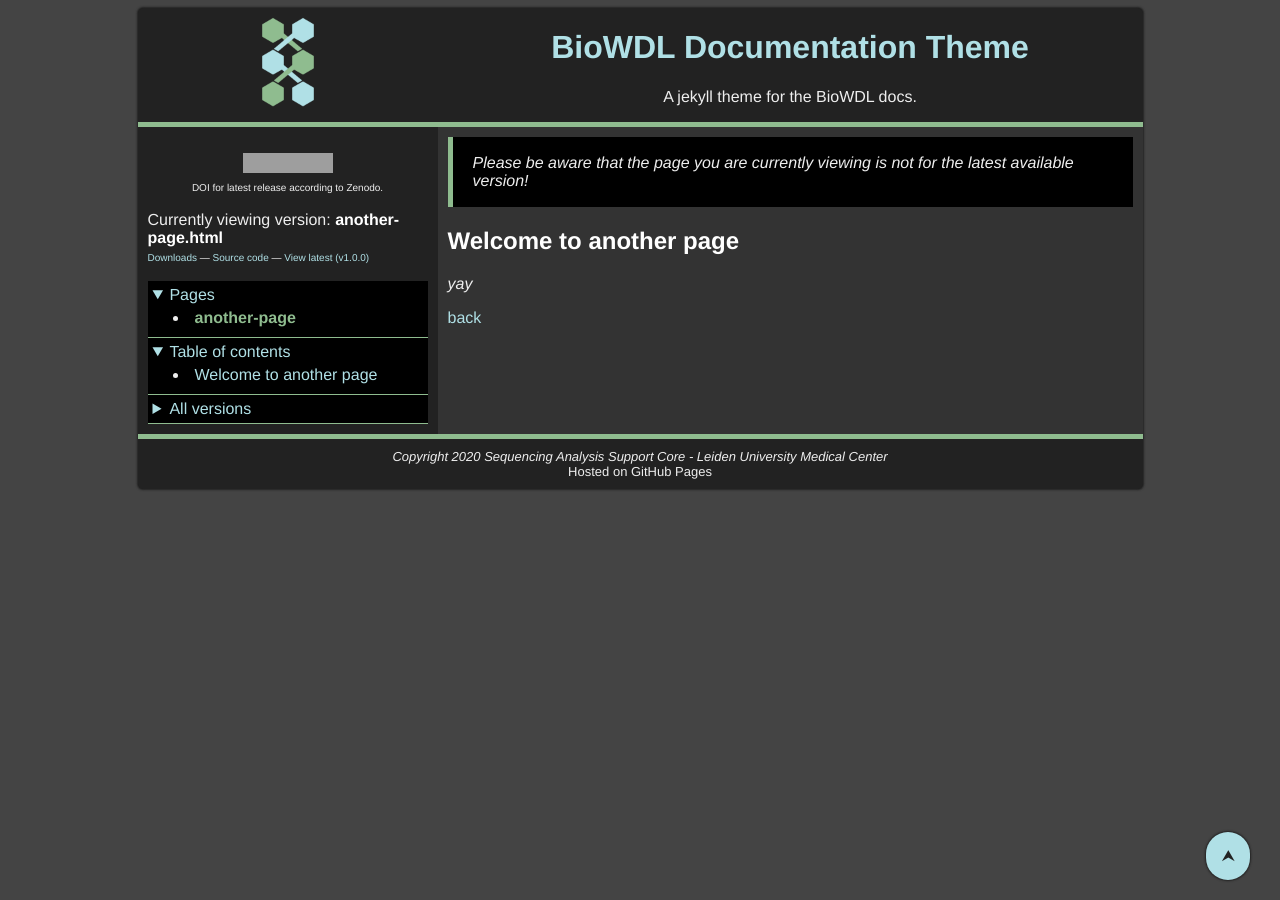
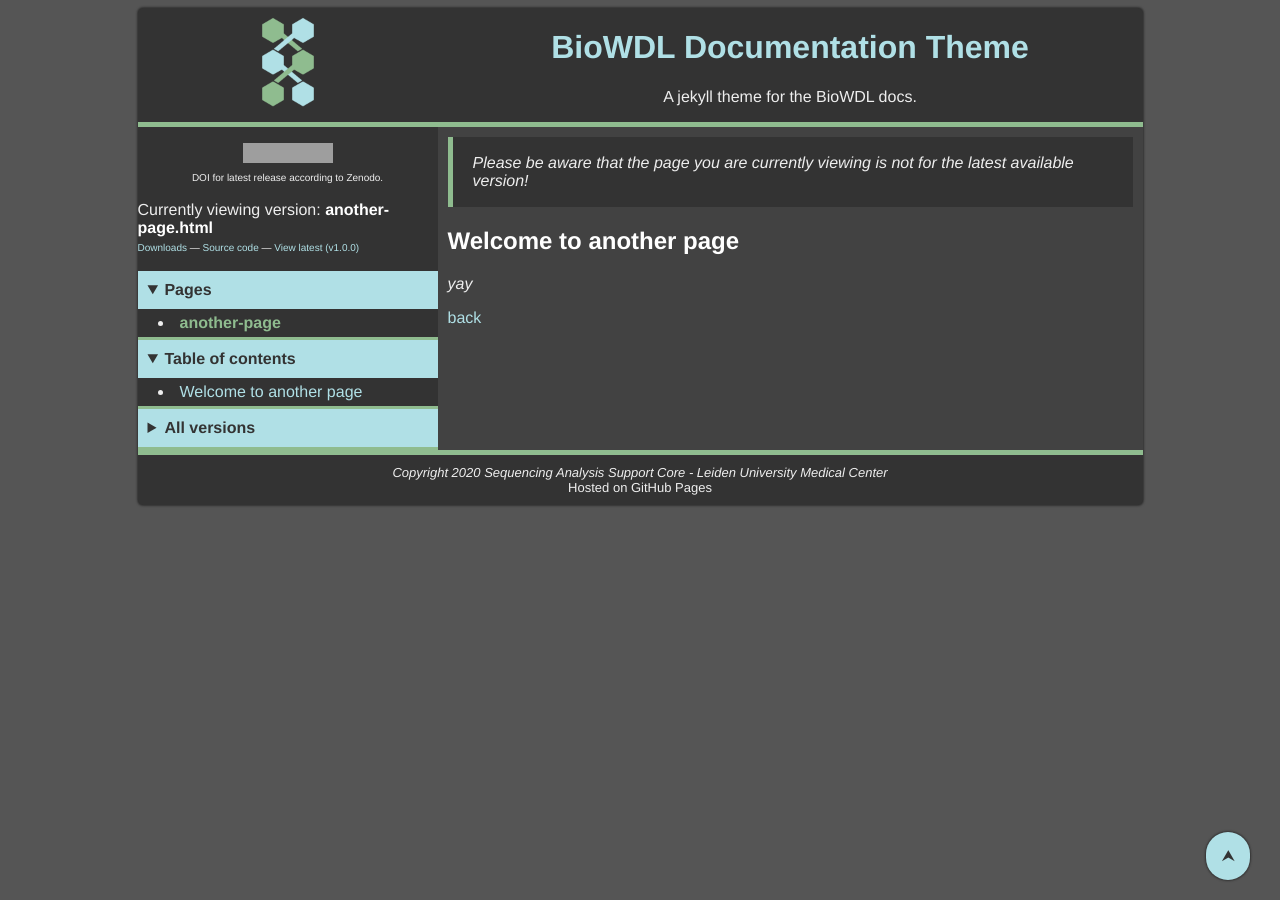
Before and after one commit to biowdl/biowdl-docs-theme, a Jekyll site: the page built from another-page.md, in a window 1280 px wide. Built offline with Jekyll 4.4.1, drawn with Linux system fonts in a browser that asks for light colours; grey boxes are pictures that could not be loaded.

Commit message:
adjust colors

```diff
--- a/assets/css/style.scss
+++ b/assets/css/style.scss
@@ -3,37 +3,53 @@
 
 @import "rouge-github";
 
+.highlight * {
+  color: black;
+}
+
+:root {
+  --page-background-color: #555;
+  --menu-background-color: #333;
+  --content-background-color: #424242;
+  --header-color: white;
+  --text-color: #eee;
+  --clickable-color: PowderBlue;
+  --clickable-hover-color: LightSteelBlue;
+  --accent-color: DarkSeaGreen;
+  --shadow-color: #333;
+}
+
 body {
-  background-color: #444;
-  color: #eee;
+  background-color: var(--page-background-color);
+  color: var(--text-color);
   font-family: Helvetica, Arial, sans-serif;
 }
 
 h1, h2, h3, h4, h5, h6 {
-  color: white;
+  color: var(--header-color);
 }
 
 details {
   margin: 5px;
   margin-bottom: 10px;
   padding: 5px;
-  border-bottom: 1px solid DarkSeaGreen;
-  background-color: black;
+  border-bottom: 3px solid var(--accent-color);
+  background-color: var(--menu-background-color);
 }
 
 a, summary {
-  color: PowderBlue;
+  color: var(--clickable-color);
   cursor: pointer;
   text-decoration: none;
 }
 
 a:hover, summary:hover {
-  color: LightSteelBlue ;
+  color: var(--clickable-hover-color);
   font-weight: bold;
 }
 
 .current {
-  color: DarkSeaGreen;
+  color: var(--accent-color);
   font-weight: bold;
 }
 
@@ -50,18 +66,18 @@ table {
 }
 
 th, td {
-	border-bottom: 1px solid #e5e5e5;
+	border-bottom: 1px solid var(--text-color);
 	padding: 5px 10px;
 }
 
 th {
   text-align: left;
-  color: DarkSeaGreen;
-  border-color: DarkSeaGreen;
+  color: var(--accent-color);
+  border-color: var(--accent-color);
 }
 
 dt {
-  color: DarkSeaGreen;
+  color: var(--accent-color);
   margin-top: 1em;
 }
 
@@ -71,11 +87,11 @@ dt a, dt a:hover {
 }
 
 b, strong {
-  color: white;
+  color: var(--header-color);
 }
 
 hr {
-  background-color: DarkSeaGreen;
+  background-color: var(--accent-color);
   border: 0;
   height: 2px;
   margin: 0 0 20px;
@@ -86,12 +102,11 @@ small {
 }
 
 code, pre {
-  color: #333;
-  background-color: #eee;
+  color: var(--content-background-color);
+  background-color: var(--text-color);
 }
 
 code {
-  background-color: #eee;
   border-radius: 100px;
   padding-right: 5px;
   padding-left: 5px;
@@ -110,8 +125,8 @@ pre code {
 }
 
 blockquote {
-  background-color: black;
-  border-left: 5px solid DarkSeaGreen;
+  background-color: var(--menu-background-color);
+  border-left: 5px solid var(--accent-color);
   padding: 1px 0 1px 20px;
   font-style: italic;
   margin: 0;
@@ -134,12 +149,12 @@ li {
 	grid-template-columns: 300px 705px;
 	grid-template-rows: minmax(100px, auto) 1fr auto;
 	grid-gap: 0px;
-	background-color: #222;
+	background-color: var(--menu-background-color);
 	width: 1005px;
 	margin-left: auto;
 	margin-right: auto;
 	border-radius: 5px;
-	box-shadow: 0px 0px 2px 1px #222;
+	box-shadow: 0px 0px 2px 1px var(--shadow-color);
 }
 
 .header {
@@ -159,8 +174,8 @@ li {
 .main {
 	grid-area: main;
 	padding: 10px;
-	background-color: #333;
-	border-top: solid 5px DarkSeaGreen;
+	background-color: var(--content-background-color);
+	border-top: solid 5px var(--accent-color);
 }
 
 .main img {
@@ -169,9 +184,7 @@ li {
 
 .nav {
 	grid-area: nav;
-	padding: 10px;
-	background-color: #222;
-	border-top: solid 5px DarkSeaGreen;
+	border-top: solid 5px var(--accent-color);
 }
 
 .innernav {
@@ -183,11 +196,24 @@ li {
 
 .innernav details {
   margin: 0px;
+  padding: 0px;
+}
+
+.innernav summary {
+  color: var(--menu-background-color);
+  background-color: var(--clickable-color);
+  padding: 10px;
+  font-weight: bold;
+}
+
+.innernav summary:hover {
+  background-color: var(--clickable-hover-color);
 }
 
 .innernav ul {
   margin-left: 20px;
   padding-left: 0px;
+  padding-right: 5px;
   list-style-type: disc;
   list-style-position: inside;
   margin-bottom: 0;
@@ -195,7 +221,7 @@ li {
 
 .footer {
   grid-area: footer;
-  border-top: solid 5px DarkSeaGreen;
+  border-top: solid 5px var(--accent-color);
   font-size: small;
   text-align: center;
   padding: 10px;
@@ -206,15 +232,15 @@ li {
 	z-index: 999;
 	bottom: 20px;
 	right: 30px;
-	background-color: PowderBlue;
+	background-color: var(--clickable-color);
 	padding: 15px;
-	color: #222;
-	box-shadow: 0px 0px 2px 1px #222;
+	color: var(--menu-background-color);
+	box-shadow: 0px 0px 2px 1px var(--shadow-color);
 	border-radius: 100px;
 }
 
 .totop:hover {
-	background-color: LightSteelBlue;
+	background-color: var(--clickable-hover-color);
 	font-weight: initial;
 }
 
```
Also changed, not shown: index.md (+5 -0 lines).
